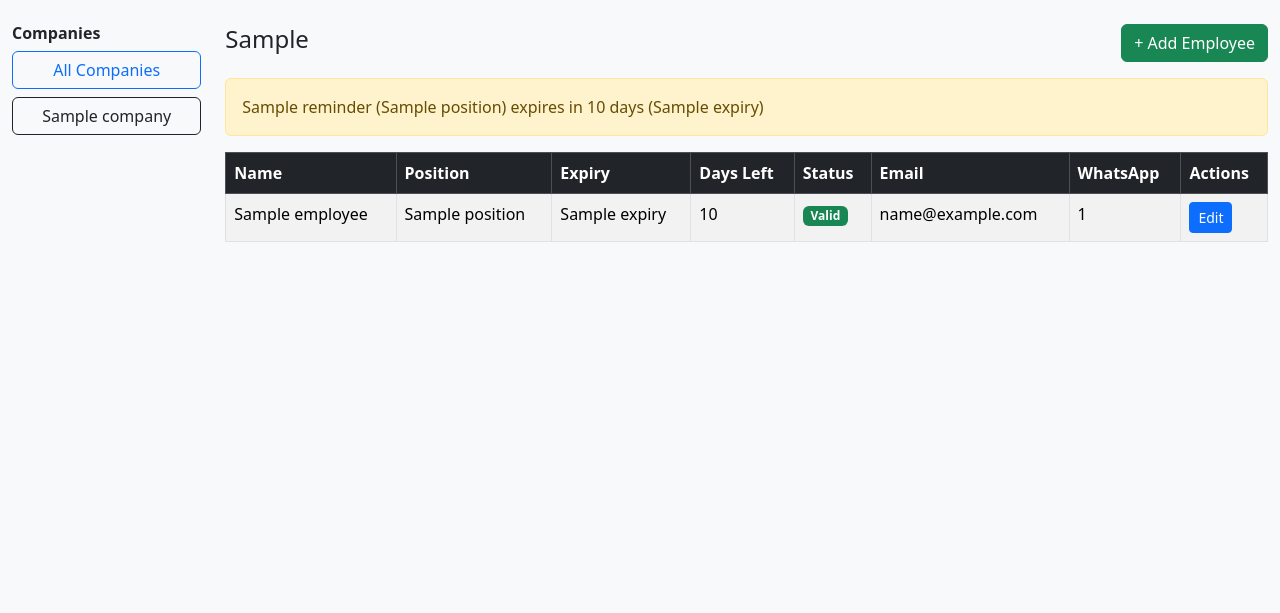
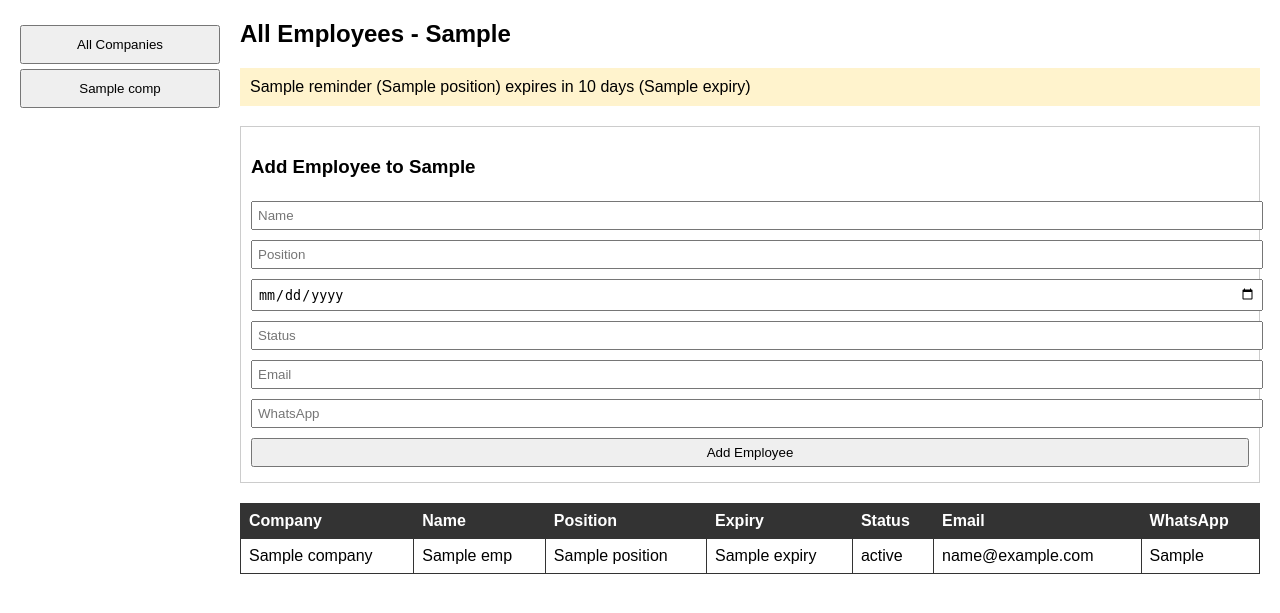
Before and after one commit to sharnik24/labor-dashboard, a Flask app: template templates/dashboard.html in a window 1280 px wide. Shown: the top 613 px of the page. Run offline with Flask 3, Linux system fonts and the light colour scheme; the template is opened without the code that fills it: most values are stand-ins (such as "Sample title", 1, 10 or a date in 2020).

Commit message:
Update dashboard.html

```diff
--- a/templates/dashboard.html
+++ b/templates/dashboard.html
@@ -2,97 +2,81 @@
 <html>
 <head>
     <title>Labor Dashboard</title>
-    <link href="https://cdn.jsdelivr.net/npm/bootstrap@5.3.3/dist/css/bootstrap.min.css" rel="stylesheet">
+    <style>
+        body { font-family: Arial, sans-serif; margin: 20px; }
+        .sidebar { float: left; width: 200px; }
+        .sidebar button { display: block; width: 100%; margin: 5px 0; padding: 10px; }
+        .content { margin-left: 220px; }
+        table { border-collapse: collapse; width: 100%; margin-top: 20px; }
+        th, td { border: 1px solid #333; padding: 8px; text-align: left; }
+        th { background: #333; color: #fff; }
+        .reminder { background: #fff3cd; padding: 10px; margin-bottom: 10px; }
+        .form-container { margin-top: 20px; padding: 10px; border: 1px solid #ccc; }
+        .form-container input { margin: 5px 0; padding: 5px; width: 100%; }
+    </style>
 </head>
-<body class="bg-light">
+<body>
 
-<div class="container-fluid mt-4">
-<div class="row">
-
-<!-- LEFT SIDEBAR -->
-<div class="col-md-2">
-    <h6 class="fw-bold">Companies</h6>
-
-    <a href="/" class="btn btn-outline-primary w-100 mb-2">All Companies</a>
-
-    {% for c in companies %}
-        <a href="{{ url_for('dashboard', company=c) }}" class="btn btn-outline-dark w-100 mb-1">
-            {{ c }}
-        </a>
+<div class="sidebar">
+    <button onclick="window.location='{{ url_for('dashboard') }}'">All Companies</button>
+    {% for comp in companies %}
+        <button onclick="window.location='{{ url_for('dashboard', company=comp) }}'">{{ comp }}</button>
     {% endfor %}
 </div>
 
-<!-- MAIN -->
-<div class="col-md-10">
-
-    <div class="d-flex justify-content-between align-items-center mb-3">
-        <h4>
-            {{ selected_company if selected_company else "All Employees" }}
-        </h4>
-
-        {% if selected_company %}
-            <a href="{{ url_for('add', company=selected_company) }}" class="btn btn-success">
-                + Add Employee
-            </a>
-        {% endif %}
-    </div>
+<div class="content">
+    <h2>All Employees{% if selected_company %} - {{ selected_company }}{% endif %}</h2>
 
     {% if reminders %}
-        <div class="alert alert-warning">
-            {% for r in reminders %}
-                {{ r.Name }} ({{ r.Position }}) expires in {{ r.days_left }} days ({{ r.Expiry }})<br>
-            {% endfor %}
-        </div>
+    <div class="reminder">
+        {% for r in reminders %}
+            {{ r.Name }} ({{ r.Position }}) expires in {{ r.DaysLeft }} days ({{ r.Expiry }})<br>
+        {% endfor %}
+    </div>
     {% endif %}
 
-    <table class="table table-bordered table-striped bg-white">
-        <thead class="table-dark">
+    {% if selected_company %}
+    <div class="form-container">
+        <h3>Add Employee to {{ selected_company }}</h3>
+        <form method="POST" action="{{ url_for('add_employee_route') }}">
+            <input type="hidden" name="company" value="{{ selected_company }}">
+            <input type="text" name="name" placeholder="Name" required>
+            <input type="text" name="position" placeholder="Position" required>
+            <input type="date" name="expiry" placeholder="Expiry Date" required>
+            <input type="text" name="status" placeholder="Status" required>
+            <input type="email" name="email" placeholder="Email">
+            <input type="text" name="whatsapp" placeholder="WhatsApp">
+            <input type="submit" value="Add Employee">
+        </form>
+    </div>
+    {% endif %}
+
+    <table>
         <tr>
-            {% if not selected_company %}
-                <th>Company</th>
-            {% endif %}
+            <th>Company</th>
             <th>Name</th>
             <th>Position</th>
             <th>Expiry</th>
-            <th>Days Left</th>
             <th>Status</th>
             <th>Email</th>
             <th>WhatsApp</th>
-            <th>Actions</th>
         </tr>
-        </thead>
-
-        <tbody>
-        {% for e in employees %}
+        {% for emp in employees %}
         <tr>
-            {% if not selected_company %}
-                <td>{{ e.Company }}</td>
-            {% endif %}
-            <td>{{ e.Name }}</td>
-            <td>{{ e.Position }}</td>
-            <td>{{ e.Expiry }}</td>
-            <td>{{ e.days_left }}</td>
-            <td>
-                {% if e.days_left <= 7 %}
-                    <span class="badge bg-danger">Expiring</span>
-                {% else %}
-                    <span class="badge bg-success">Valid</span>
-                {% endif %}
-            </td>
-            <td>{{ e.Email }}</td>
-            <td>{{ e.WhatsAppNumber }}</td>
-            <td>
-                <a href="{{ url_for('edit', company=e.Company, name=e.Name) }}" class="btn btn-sm btn-primary">
-                    Edit
-                </a>
-            </td>
+            <td>{{ emp.Company }}</td>
+            <td>{{ emp.Name }}</td>
+            <td>{{ emp.Position }}</td>
+            <td>{{ emp.Expiry }}</td>
+            <td>{{ emp.Status }}</td>
+            <td>{{ emp.Email }}</td>
+            <td>{{ emp.WhatsApp }}</td>
         </tr>
         {% endfor %}
-        </tbody>
     </table>
 
-</div>
-</div>
+    {% if selected_company and not employees %}
+        <p>No employees found for {{ selected_company }}.</p>
+    {% endif %}
 </div>
 
 </body>
```
